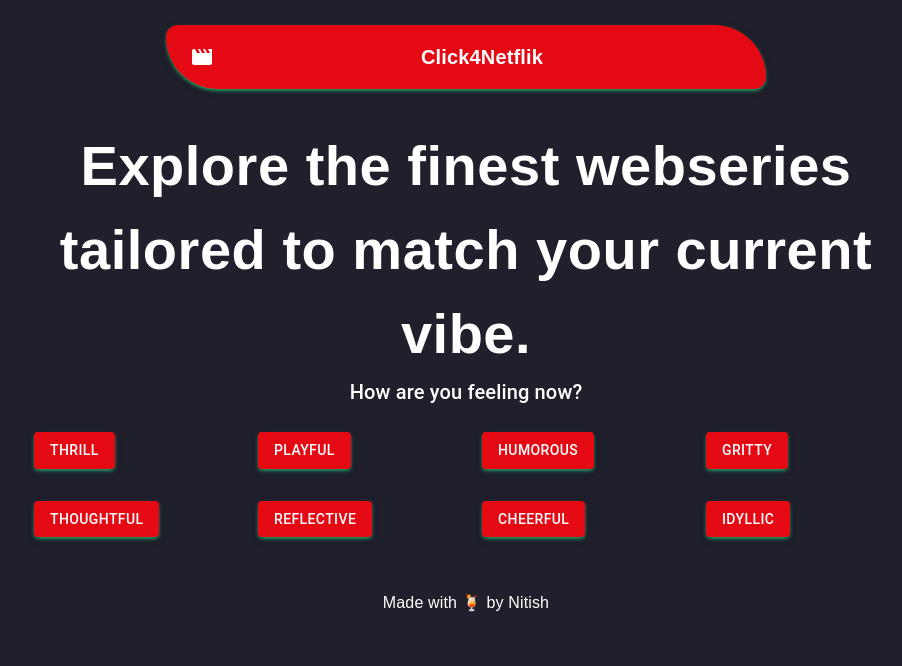
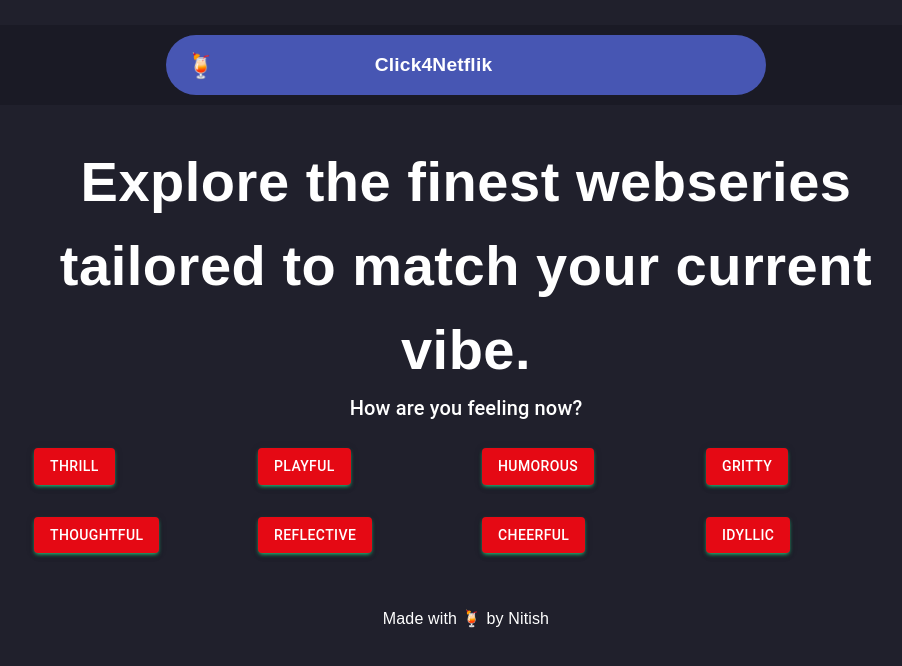
Before and after one commit to nitishgiri007/NetflixSeriesDetailsFrontend, a React (Create React App) app: page / in a window 1280 px wide. Shown: the top 666 px of the page, without its empty margins (174-1076 px from the left). Built offline with nearby package versions, Linux system fonts and the light colour scheme.

Commit message:
Update Header.js

```diff
--- a/src/components/Header/Header.js
+++ b/src/components/Header/Header.js
@@ -1,35 +1,90 @@
 import React from "react";
-
 import { Typography, AppBar, Toolbar, Button } from "@material-ui/core";
 import { makeStyles } from "@material-ui/core/styles";
-import MovieIcon from "@material-ui/icons/Movie";
+import { useLocation, useNavigate } from "react-router-dom";
 
-import { useLocation, useNavigate } from "react-router-dom";
+// Popcorn emoji component with click handler
+const EmojiIcon = ({ onClick }) => (
+  <span
+    style={{
+      fontSize: "1.5rem",
+      color: "white",
+      cursor: "pointer" // Add cursor pointer to indicate it's clickable
+    }}
+    onClick={onClick}
+    role="button"
+    aria-label="Go to home page"
+  >
+    🍹
+  </span>
+);
 
 const useStyles = makeStyles((theme) => ({
   appBarContainer: {
-    maxWidth: "600px",
-    margin: "0 auto",
+    width: "100%",
+    backgroundColor: "#1a1a25",
+    display: "flex",
+    justifyContent: "center"
   },
-  root: {
-    width: "100%",
-    maxWidth: 360,
-    backgroundColor: theme.palette.background.paper,
-  },
-  groot: {
-    flexGrow: 1,
-    padding: theme.spacing(2),
-  },
-  button: {
-    margin: theme.spacing(1),
-  },
-  grow: {
-    flexGrow: 1,
+  appBar: {
+    backgroundColor: "#4756b3",
+    boxShadow: "none",
+    padding: 0,
+    borderRadius: "30px",
+    margin: "10px auto",
+    maxWidth: "600px", // Fixed width
+    height: "60px",
+    overflow: "hidden" // Prevent content from overflowing
   },
   toolbar: {
     display: "flex",
+    justifyContent: "space-between",
+    alignItems: "center",
+    minHeight: "60px",
+    padding: "0 20px",
+    width: "100%",
+  },
+  title: {
+    fontWeight: "600",
+    fontSize: "1.2rem",
+    fontFamily: "Arial, Sans-Serif",
+    color: "white",
+  },
+  iconContainer: {
+    display: "flex",
+    alignItems: "center",
+    width: "50px",
+    minWidth: "40px",
+  },
+  titleContainer: {
+    display: "flex",
     justifyContent: "center",
+    alignItems: "center",
+    flex: 1,
   },
+  buttonContainer: {
+    display: "flex",
+    justifyContent: "flex-end",
+    width: "120px",
+    paddingRight: "35px", // Ensure button doesn't touch the edge
+  },
+  button: {
+    backgroundColor: "#1d1d2b",
+    color: "white",
+    padding: "6px 12px", // Slightly smaller padding
+    borderRadius: "6px",
+    textTransform: "none",
+    fontWeight: "500",
+    fontSize: "0.85rem", // Slightly smaller font
+    "&:hover": {
+      backgroundColor: "#2c2c3a",
+    },
+    maxWidth: "110px", // Ensure button doesn't exceed container
+    whiteSpace: "nowrap"
+  },
+  emptySpace: {
+    width: "120px",
+  }
 }));
 
 const Header = () => {
@@ -41,48 +96,52 @@
     navigate("/");
   };
 
+  // Function to handle emoji click - navigate to home page
+  const handleEmojiClick = () => {
+    navigate("/");
+  };
+
   const isMoodPage = location.pathname.startsWith("/movies/");
 
   return (
-    <AppBar
-      position="static"
-      className={classes.appBarContainer}
-      style={{
-        borderRadius: "15px 65px",
-        backgroundColor: "#e50914",
-        boxShadow:
-          "0px 2px 4px -1px rgb(37 216 136), 0px 4px 5px 0px rgba(0,0,0,0.14), 0px 1px 10px 0px rgba(0,0,0,0.12)",
-      }}
-    >
+    <div className={classes.appBarContainer}>
+      <AppBar position="static" className={classes.appBar} elevation={0}>
         <Toolbar className={classes.toolbar}>
-        <MovieIcon style={{ marginRight: "8px" }} />
-        <div className={classes.grow} />
+          {/* Left side - Icon */}
+          <div className={classes.iconContainer}>
+            <EmojiIcon onClick={handleEmojiClick} />
+          </div>
+
+          {/* Middle - Title */}
+          <div className={classes.titleContainer}>
             <Typography
-          variant="h6"
-          style={{ fontWeight: "bold", fontFamily: "Sans-Serif" }}
+              className={classes.title}
+              onClick={handleEmojiClick} // Make title clickable too (optional)
+              style={{ cursor: "pointer" }} // Add cursor pointer to indicate it's clickable
             >
               Click4Netflik
             </Typography>
-        <div className={classes.grow} />
+          </div>
 
-        {isMoodPage && (
+          {/* Right side - Button or empty space */}
+          <div className={classes.buttonContainer}>
+            {isMoodPage ? (
               <Button
                 variant="contained"
-            size="medium"
-            color="primary"
+                size="small"
                 className={classes.button}
-            style={{
-              backgroundColor: "#20202a",
-              boxShadow:
-                "0px 2px 4px -1px rgb(37 216 136), 0px 4px 5px 0px rgba(0,0,0,0.14), 0px 1px 10px 0px rgba(0,0,0,0.12)",
-            }}
                 onClick={handleChangeVibe}
+                disableElevation
               >
                 Change Vibe
               </Button>
+            ) : (
+              <div className={classes.emptySpace} />
             )}
+          </div>
         </Toolbar>
       </AppBar>
+    </div>
   );
 };
 
```
Lines whose indentation alone changed are shown as unchanged.
